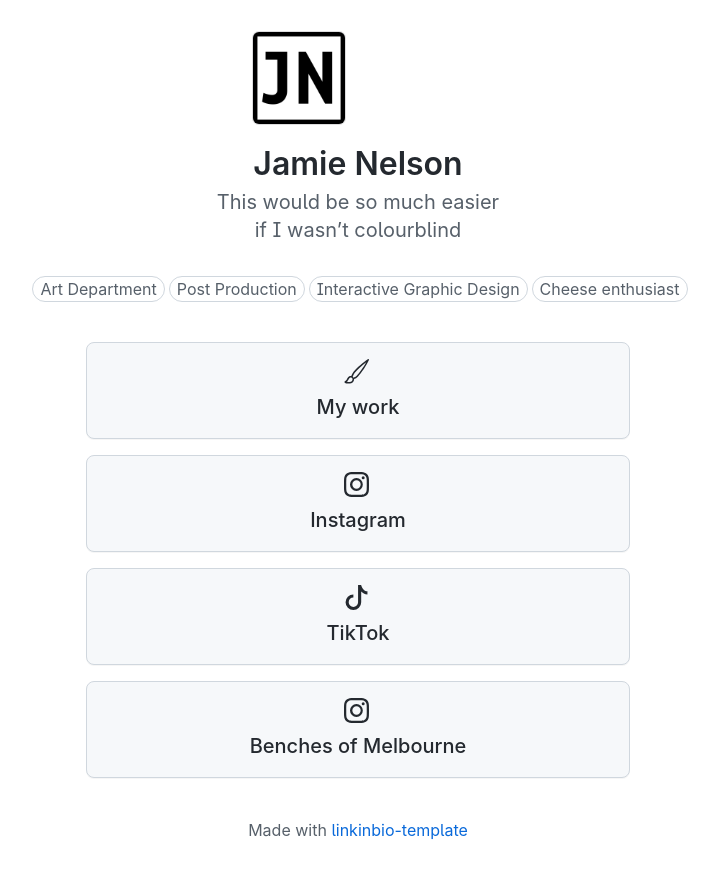
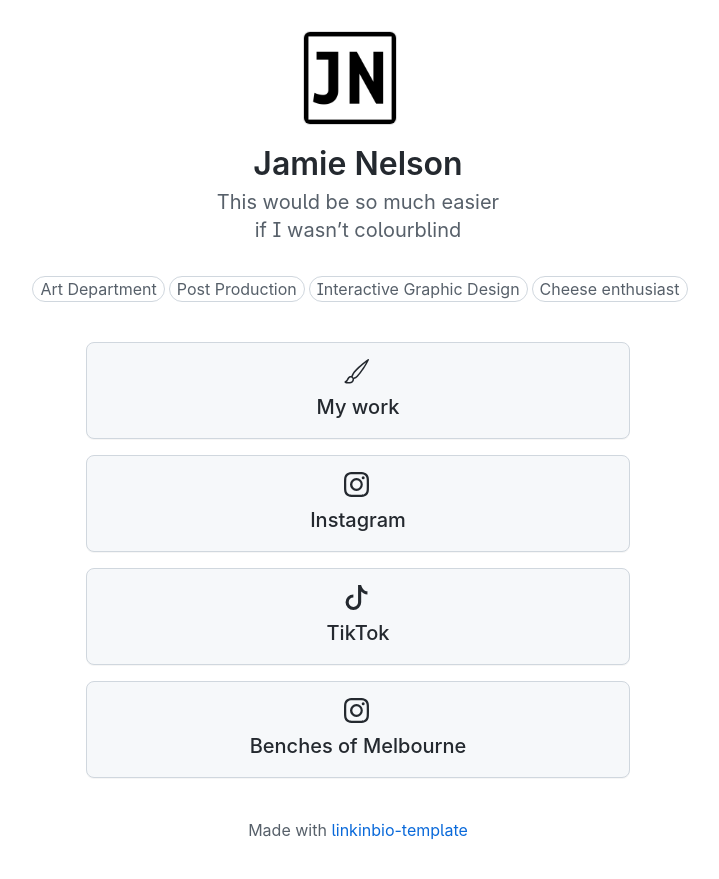
Before and after one commit to jmenelsn/bio, a Jekyll site: the page built from index.md, in a window 1280 px wide. Shown: the top 879 px of the page, without its empty margins (282-1001 px from the left). Built offline with Jekyll 4.4.1, drawn with Linux system fonts in a browser that asks for light colours; our own code applies the rules of GitHub Pages for plain Markdown files.

Commit message:
Update profile.html

```diff
--- a/_includes/profile.html
+++ b/_includes/profile.html
@@ -1,9 +1,9 @@
 <header class="text-center">
     <h1 class="d-inline-block mt-3">
-        <span class="d-flex">
+
             <span class="pr-3"><img class="avatar text-center mb-3" alt="{{ page.avatar-alt-text }}"
                     src="{{ page.avatar-url }}" width="92" height="92"></span>
-        </span>
+
         <span class="d-flex">
             <span class="">{{ page.avatar-name }}</span>
         </span>
```
